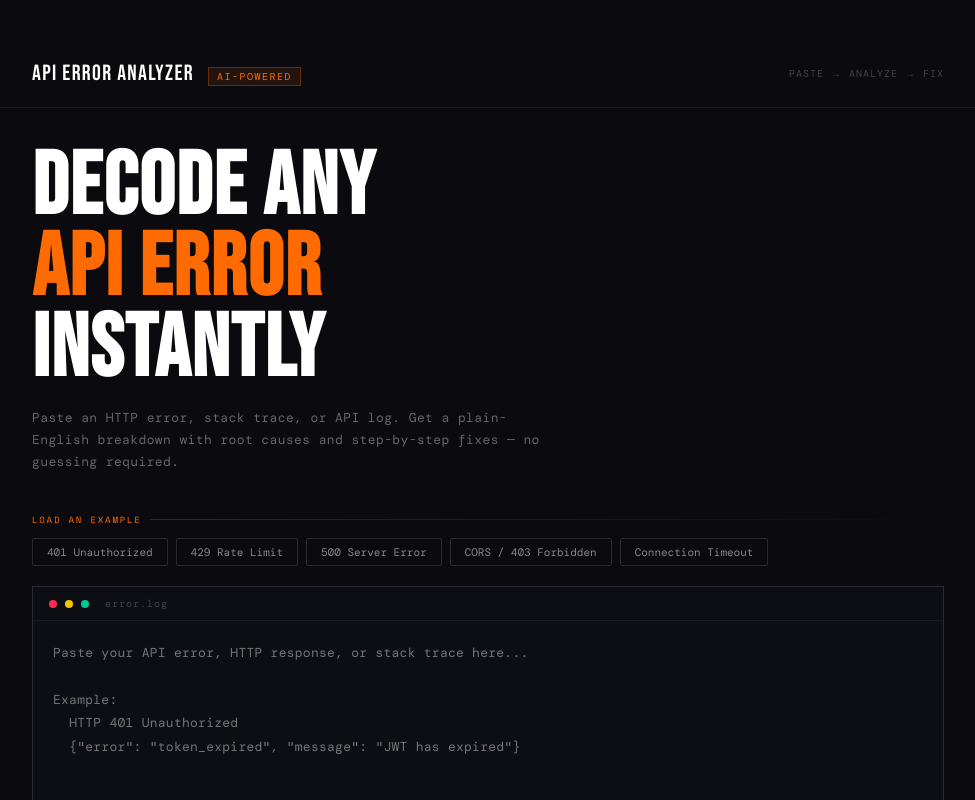
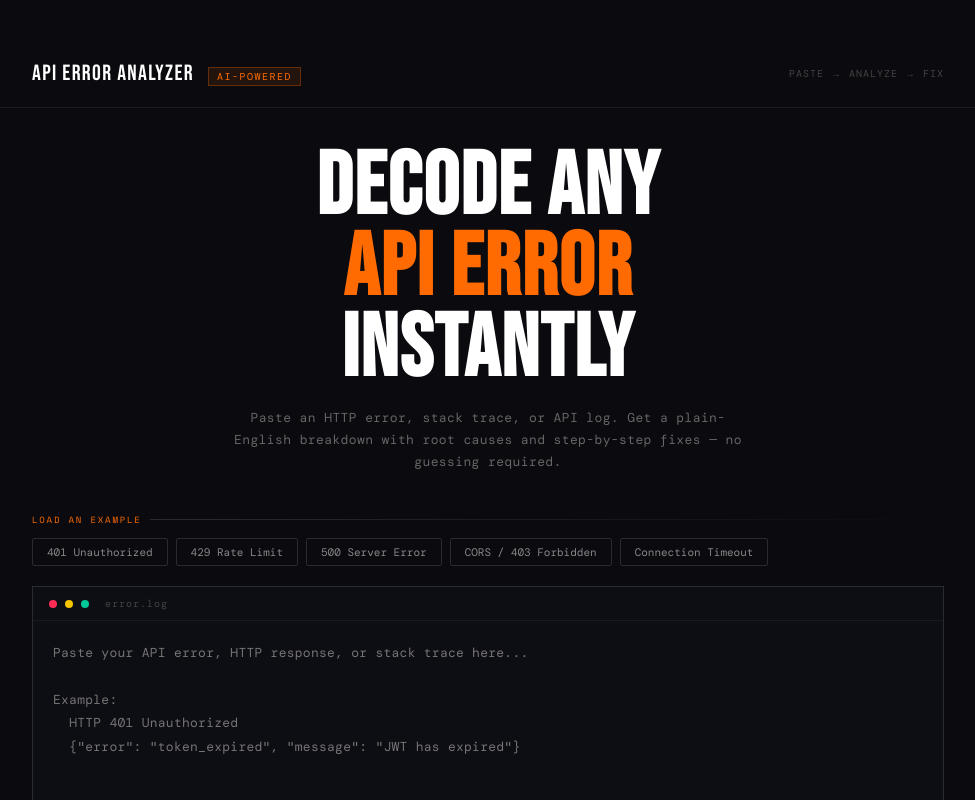
Before and after one commit to b1polarbear1437/ai-api-error-analyzer, a React (Vite) app: page / in a window 1280 px wide. Shown: the top 800 px of the page, without its empty margins (192-1167 px from the left). Built offline with nearby package versions, Linux system fonts and the light colour scheme; a web font is replaced by a local one.

Commit message:
fix: center hero text

```diff
--- a/src/ApiErrorAnalyzer.jsx
+++ b/src/ApiErrorAnalyzer.jsx
@@ -275,7 +275,7 @@ try {
       <div style={{ maxWidth: "960px", margin: "0 auto", padding: "40px 24px 80px", width: "100%" }}>
 
       {/* Hero */}
-          <div style={{ marginBottom: "40px" }}>
+        <div style={{ marginBottom: "40px", textAlign: "center" }}>
           <h1 style={{
             fontFamily: "'Bebas Neue', sans-serif",
             fontSize: "clamp(42px, 8vw, 88px)",
@@ -295,6 +295,7 @@ try {
             maxWidth: "520px",
             lineHeight: 1.7,
             letterSpacing: "0.03em",
+            margin: "0 auto",
           }}>
             Paste an HTTP error, stack trace, or API log. Get a plain-English breakdown with root causes and step-by-step fixes — no guessing required.
           </p>
```
Lines whose indentation alone changed are shown as unchanged.
